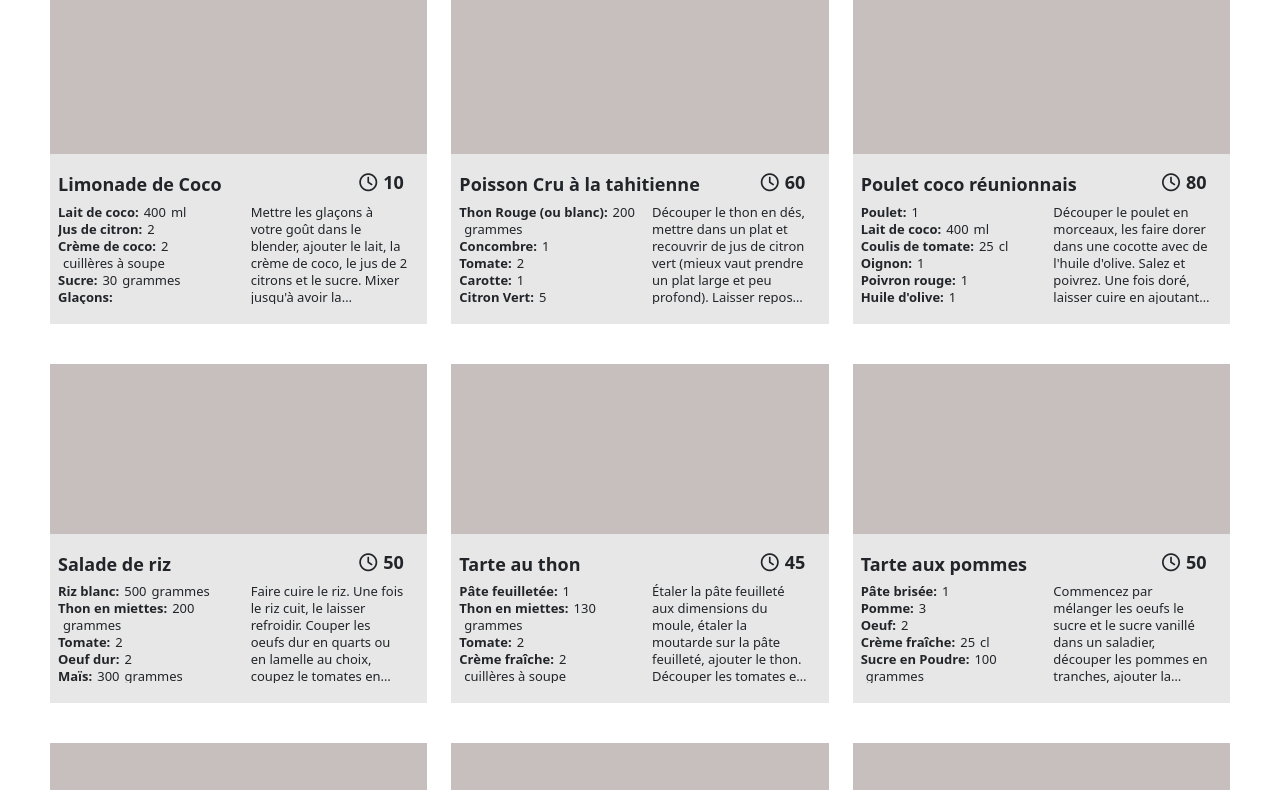
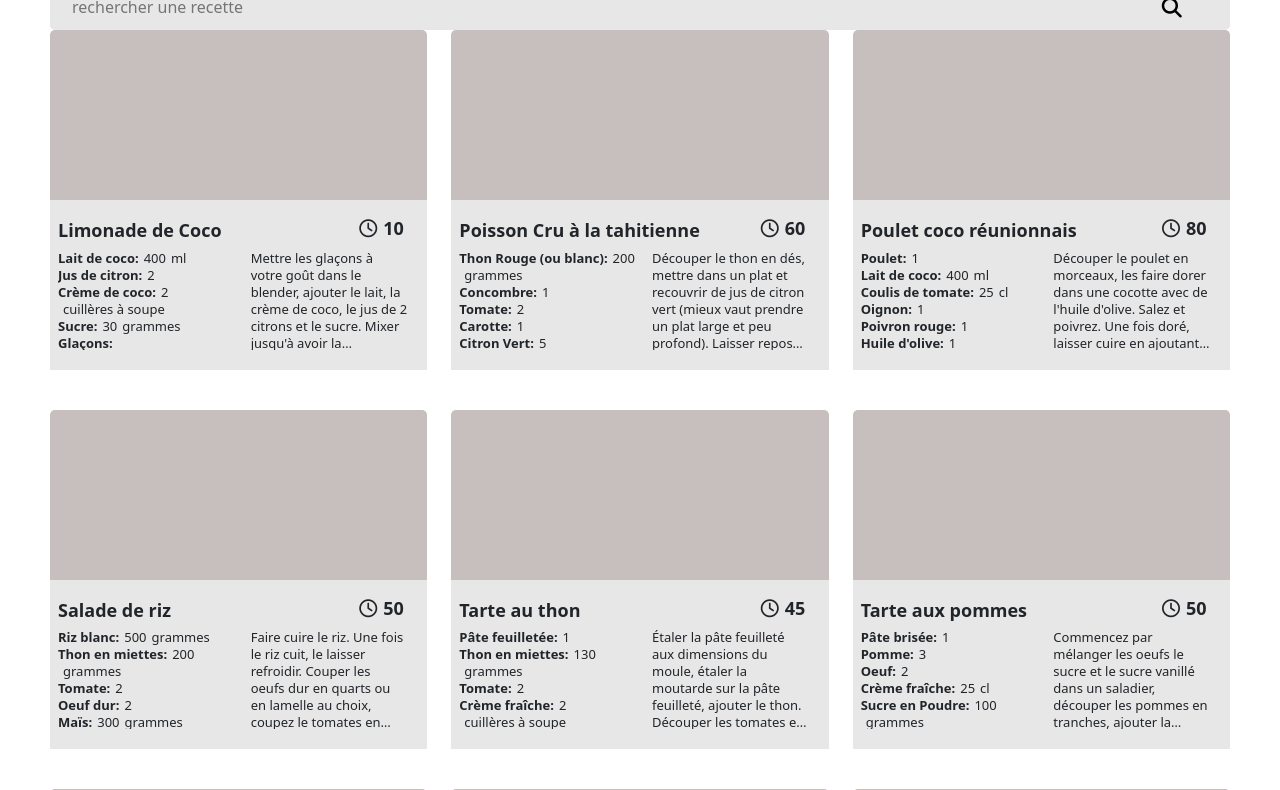
Before and after one commit to leen1515/lespetitsplats, a website with bundled scripts: page index.html in a window 1280 px wide. Shown: the part 147-937 px from the top of the page. Built offline with nearby package versions, Linux system fonts and the light colour scheme.

Commit message:
feat(): style css barre de recherche

```diff
--- a/index.html
+++ b/index.html
@@ -12,7 +12,8 @@
     <header><img src="./asset/logo.png" class="logo" alt="logo les petits plats"><br>
         <img src="./asset/les-petits-plats.png" class="logo" alt="logo les petits plats"></header>
     <main>
-        <div class = "recipes-contain row justify-content-between"></div>
+        <div class ="searchbar-contain row justify-content-center"><input class ="col-11" type ="search" placeholder="rechercher une recette"><button class="fa-solid fa-magnifying-glass fa-lg col-1"></button></div>
+        <div class ="recipes-contain row justify-content-between"></div>
     </main>
     <script src="./js/index.js" type="module"></script>
 </body>
--- a/sass/_global.scss
+++ b/sass/_global.scss
@@ -11,6 +11,26 @@ header{
 .logo{
     margin:auto;
 }
+
+.searchbar-contain{
+margin:auto;
+width:100%;
+background-color: u.$greyLight;
+margin: 0 !important;
+padding: 10px;
+border-radius: 5px;
+}
+
+.searchbar-contain input{
+background-color: transparent;
+border:none;
+}
+.searchbar-contain button{
+  background-color: transparent;
+  border:none;
+  margin: 0 !important;
+  }
+
 .recipes-contain {
 }
 
@@ -18,6 +38,7 @@ header{
   font-size: small;
   line-height: 17px;
   margin-bottom: 40px;
+  border-radius: 5px 5px 0px 0px;
 }
 
 .img-parent {
@@ -25,6 +46,7 @@ header{
   margin: auto;
   height: 170px;
   width:100%;
+  border-radius: 5px 5px 0px 0px;
 }
 
 .description-recipe {
```
Also changed, not shown: js/utilsfunction.js (added), style/style.css, 1 other file.
